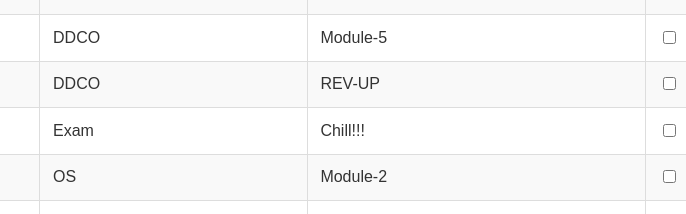
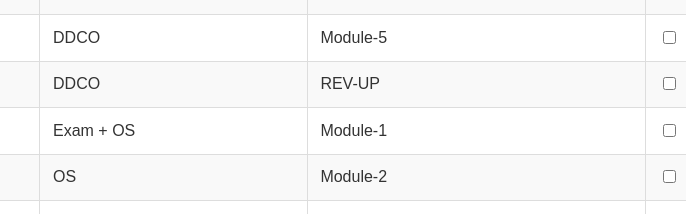
Before and after one commit to Rohang2004/examtime, a plain HTML site: page index.html in a window 1280 px wide. Shown: the part 1074-1288 px from the top of the page, 352-1038 px from the left. Drawn offline with Linux system fonts and the light colour scheme.

Commit message:
Update index.html

```diff
--- a/index.html
+++ b/index.html
@@ -270,7 +270,7 @@
         { id: 16, date: "07-01-2024", subject: "Exam + DDCO", topic: "Module-4", status: false },
         { id: 17, date: "08-01-2025", subject: "DDCO", topic: "Module-5", status: false },
         { id: 18, date: "09-01-2024", subject: "DDCO", topic: "REV-UP", status: false },
-        { id: 19, date: "10-01-2024", subject: "Exam", topic: "Chill!!!", status: false },
+        { id: 19, date: "10-01-2024", subject: "Exam + OS", topic: "Module-1", status: false },
         { id: 20, date: "11-01-2025", subject: "OS", topic: "Module-2", status: false },
         { id: 21, date: "12-01-2025", subject: "OS", topic: "Module-3", status: false },
         { id: 22, date: "13-02-2025", subject: "OS", topic: "Module-4", status: false },
```
